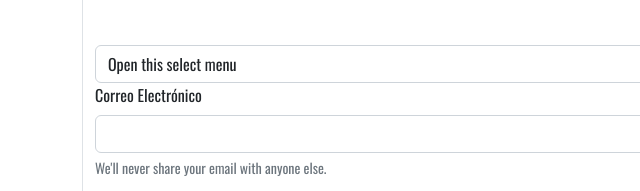
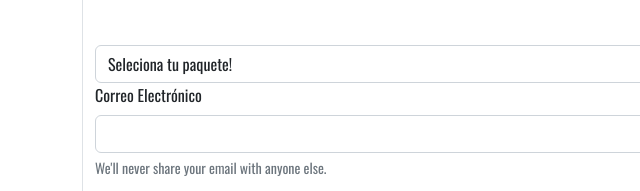
Before and after one commit to UrielJC12/-carwash__mcqueen, a plain HTML site: page main.html in a window 1280 px wide. Shown: the part 964-1155 px from the top of the page, 0-640 px from the left. Drawn offline with nearby package versions, Linux system fonts and the light colour scheme.

Commit message:
Update select options in main.html
Mejorar experencia de usurario con selector de paquetes

```diff
--- a/main.html
+++ b/main.html
@@ -141,10 +141,10 @@
 
     <div class="container">
         <select class="form-select" aria-label="Default select example">
-          <option selected>Open this select menu</option>
-          <option value="1">One</option>
-          <option value="2">Two</option>
-          <option value="3">Three</option>
+          <option selected>Seleciona tu paquete!</option>
+          <option value="1">Básico</option>
+          <option value="2">Premium</option>
+          <option value="3">Deluxe</option>
         </select>
         <form>
             <div class="mb-3">
```
